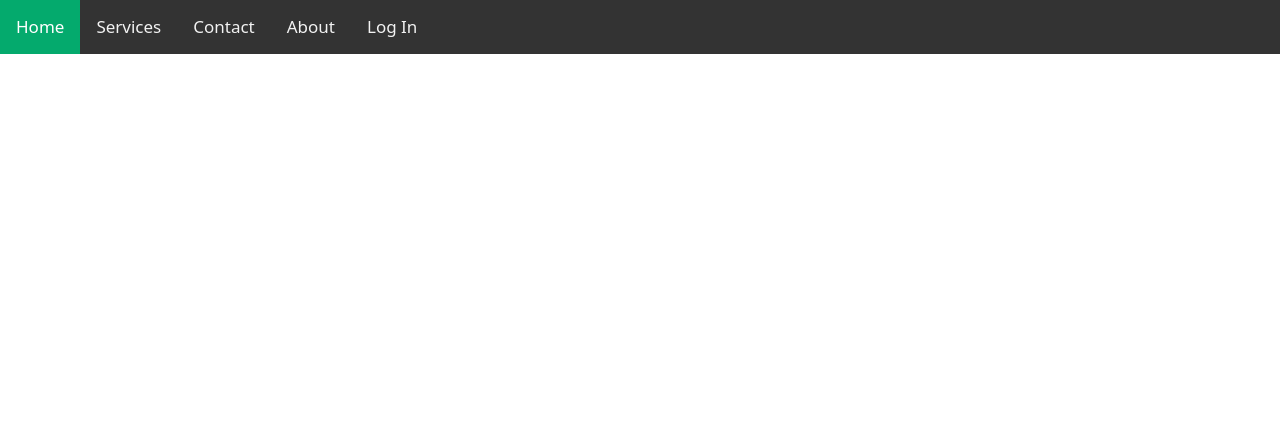
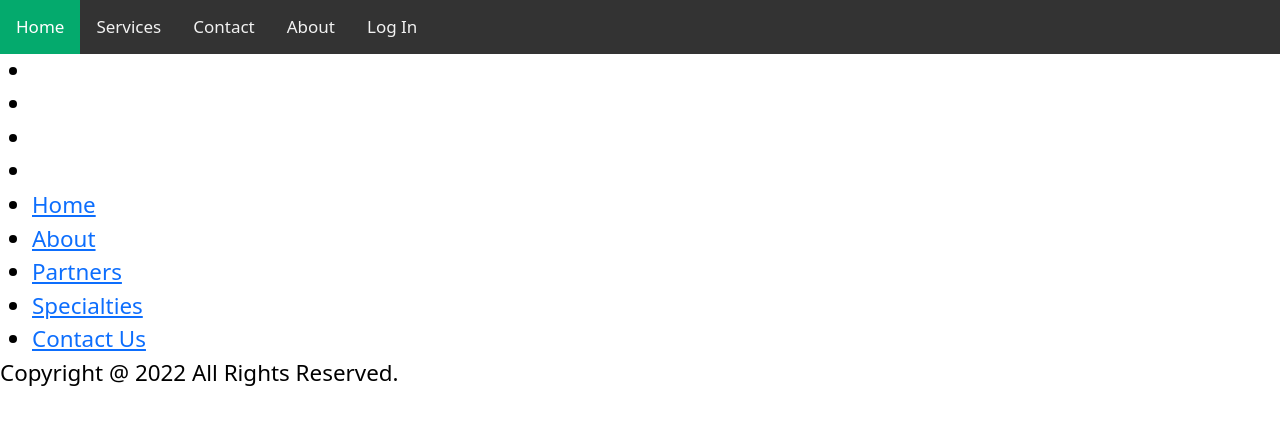
Before and after one commit to prabhat7k/Freelancer-webpage, a plain HTML site: page index.html in a window 1280 px wide. Drawn offline with nearby package versions, Linux system fonts and the light colour scheme.

Commit message:
Added Footer html

```diff
--- a/index.html
+++ b/index.html
@@ -16,6 +16,26 @@
  		<a href="#about">About</a>
 		<a href="#login">Log In</a>
 	</div>
+
+
+	  <footer>
+        	<ul class="icons">
+            		<li><a href="#"><ion-icon name="logo-whatsapp"></ion-icon></a></li>
+            		<li><a href="#"><ion-icon name="logo-linkedin"></ion-icon></a></li>
+            		<li><a href="#"><ion-icon name="logo-facebook"></ion-icon></a></li>
+            		<li><a href="#"><ion-icon name="logo-instagram"></ion-icon></a></li>
+        	</ul>
+        	<ul class="menu">
+                	<li><a href="#">Home</a></li>
+                	<li><a href="#">About</a></li>
+                	<li><a href="#">Partners</a></li>
+			<li><a href="#">Specialties</a></li>
+			<li><a href="#">Contact Us</a></li>
+        	</ul>
+            	<div class="footer-copyright">
+                <p>Copyright @ 2022 All Rights Reserved.</p>
+            	</div>
+    	</footer>
 	<script src="index.js"></script>
 	<script src="https://cdn.jsdelivr.net/npm/@popperjs/core@2.11.6/dist/umd/popper.min.js" integrity="sha384-oBqDVmMz9ATKxIep9tiCxS/Z9fNfEXiDAYTujMAeBAsjFuCZSmKbSSUnQlmh/jp3" crossorigin="anonymous"></script>
 	<script src="https://cdn.jsdelivr.net/npm/bootstrap@5.2.2/dist/js/bootstrap.min.js" integrity="sha384-IDwe1+LCz02ROU9k972gdyvl+AESN10+x7tBKgc9I5HFtuNz0wWnPclzo6p9vxnk" crossorigin="anonymous"></script>
```
